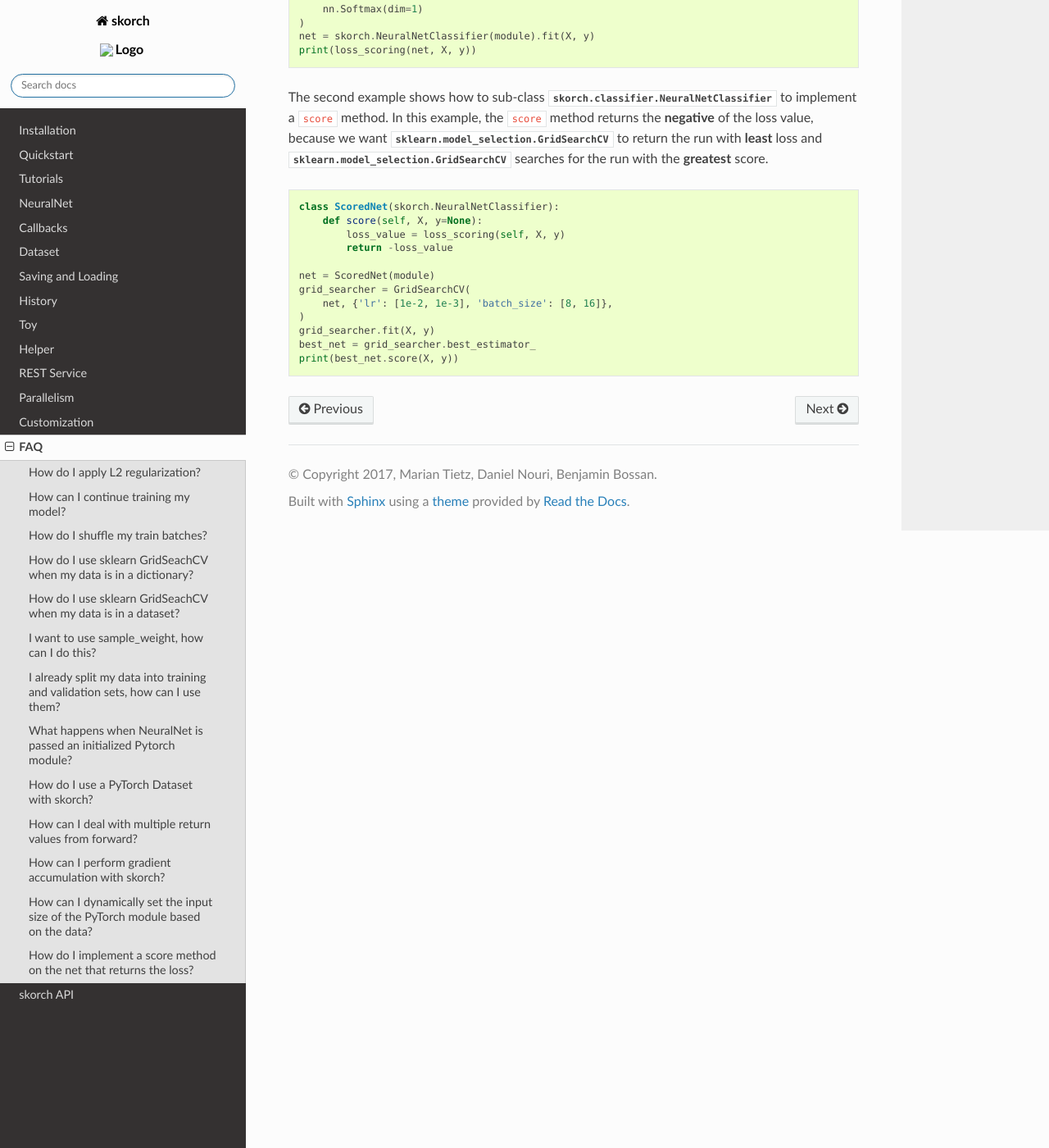
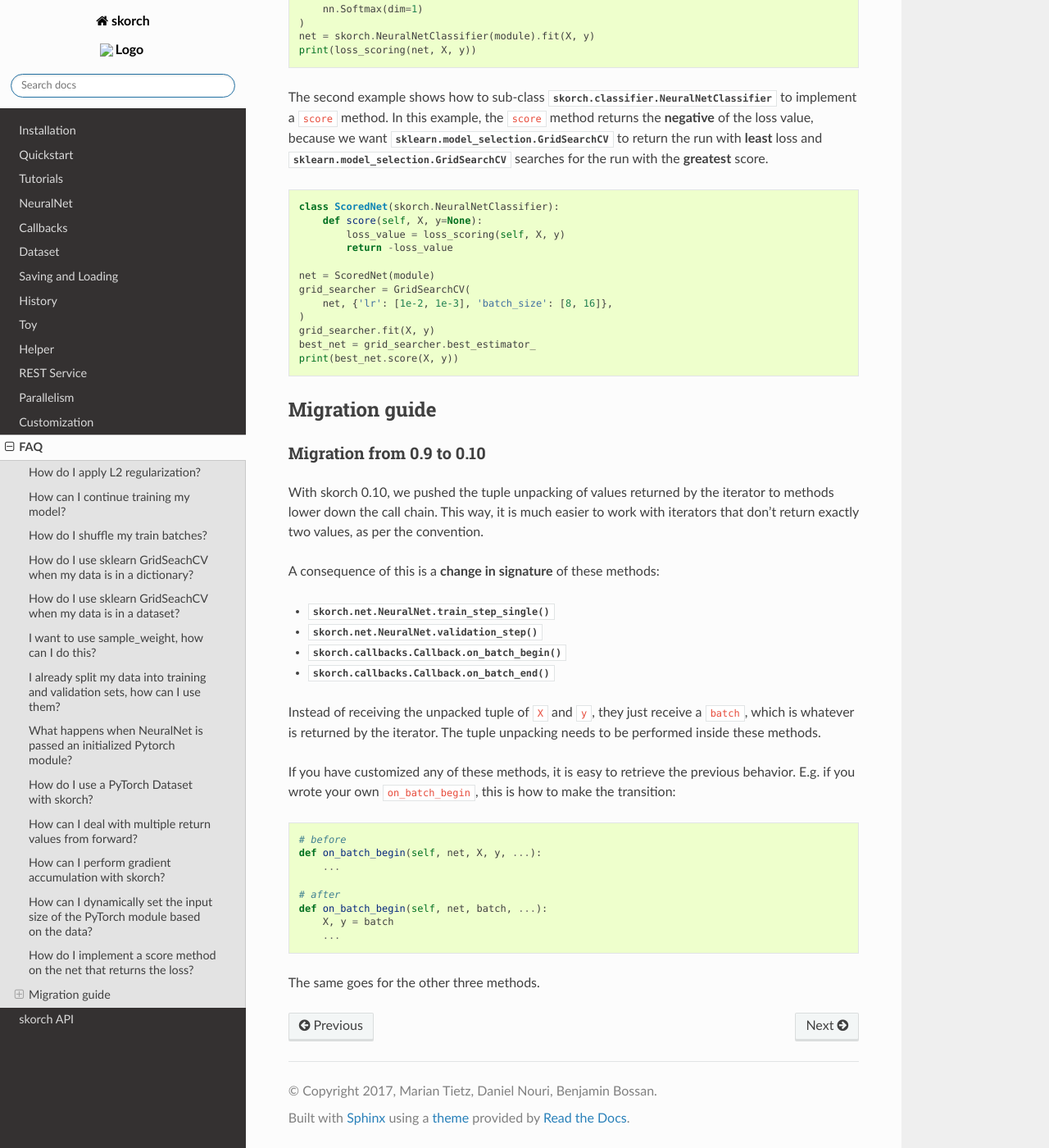
Before and after one commit to skorch-dev/skorch, a Sphinx documentation site: the page built from docs/user/FAQ.rst, in a window 1280 px wide and 1400 px high, scrolled down 6627 px. Shown: the whole window at 82% size. Built offline with Sphinx 7.4.7 and the Read the Docs theme 2.0.0, drawn with Linux system fonts in a browser that asks for light colours.

Commit message:
Add migration guide for affected methods to FAQ
As suggested by reviewer.

```diff
--- a/docs/user/FAQ.rst
+++ b/docs/user/FAQ.rst
@@ -404,3 +404,43 @@ the **greatest** score.
     grid_searcher.fit(X, y)
     best_net = grid_searcher.best_estimator_
     print(best_net.score(X, y))
+
+Migration guide
+---------------
+
+Migration from 0.9 to 0.10
+^^^^^^^^^^^^^^^^^^^^^^^^^^
+
+With skorch 0.10, we pushed the tuple unpacking of values returned by
+the iterator to methods lower down the call chain. This way, it is
+much easier to work with iterators that don't return exactly two
+values, as per the convention.
+
+A consequence of this is a **change in signature** of these methods:
+
+- :py:meth:`skorch.net.NeuralNet.train_step_single`
+- :py:meth:`skorch.net.NeuralNet.validation_step`
+- :py:meth:`skorch.callbacks.Callback.on_batch_begin`
+- :py:meth:`skorch.callbacks.Callback.on_batch_end`
+
+Instead of receiving the unpacked tuple of ``X`` and ``y``, they just
+receive a ``batch``, which is whatever is returned by the
+iterator. The tuple unpacking needs to be performed inside these
+methods.
+
+If you have customized any of these methods, it is easy to retrieve
+the previous behavior. E.g. if you wrote your own ``on_batch_begin``,
+this is how to make the transition:
+
+.. code:: python
+
+    # before
+    def on_batch_begin(self, net, X, y, ...):
+	...
+
+    # after
+    def on_batch_begin(self, net, batch, ...):
+        X, y = batch
+        ...
+
+The same goes for the other three methods.
```
Also changed, not shown: CHANGES.md (+1 -1 lines), 1 other file.
